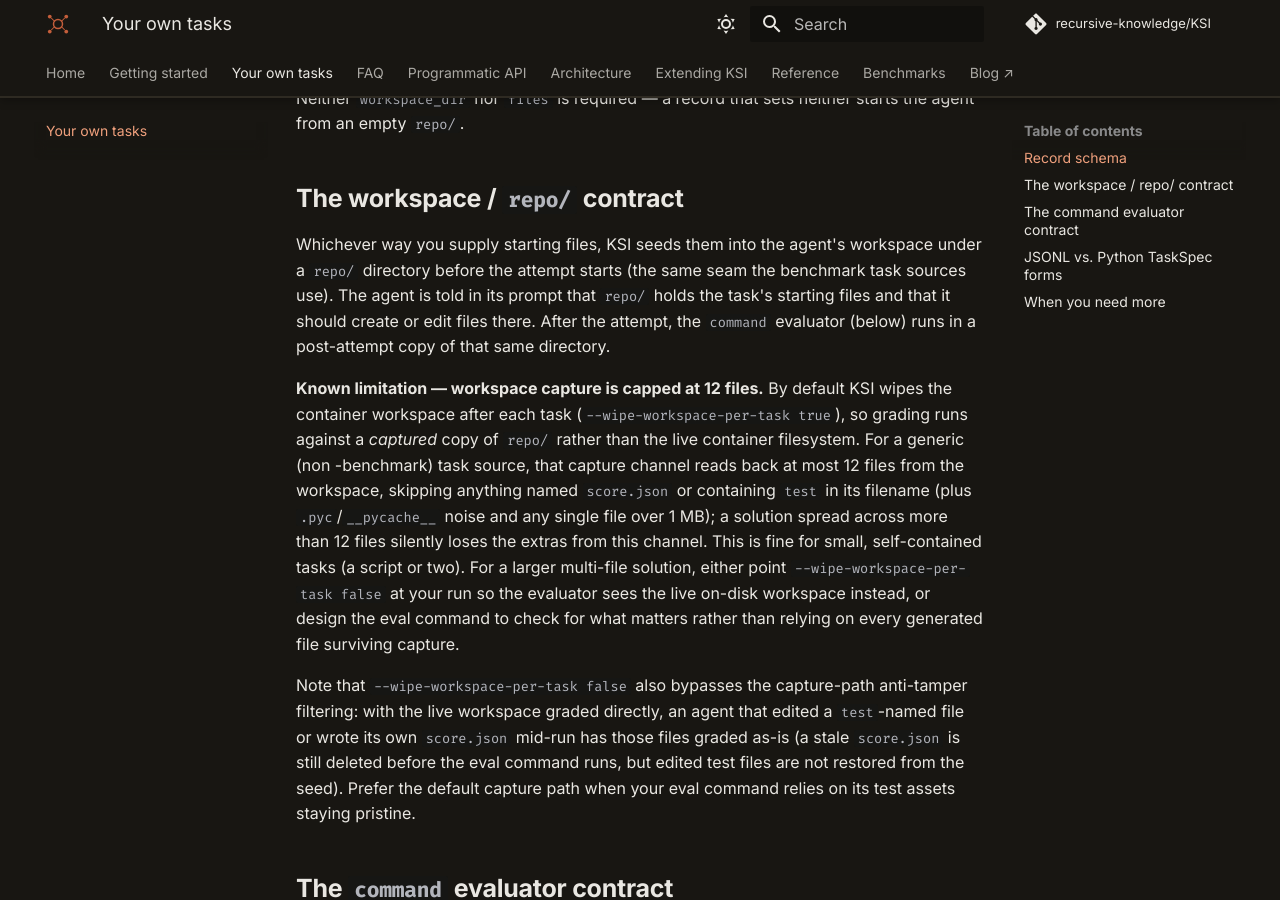
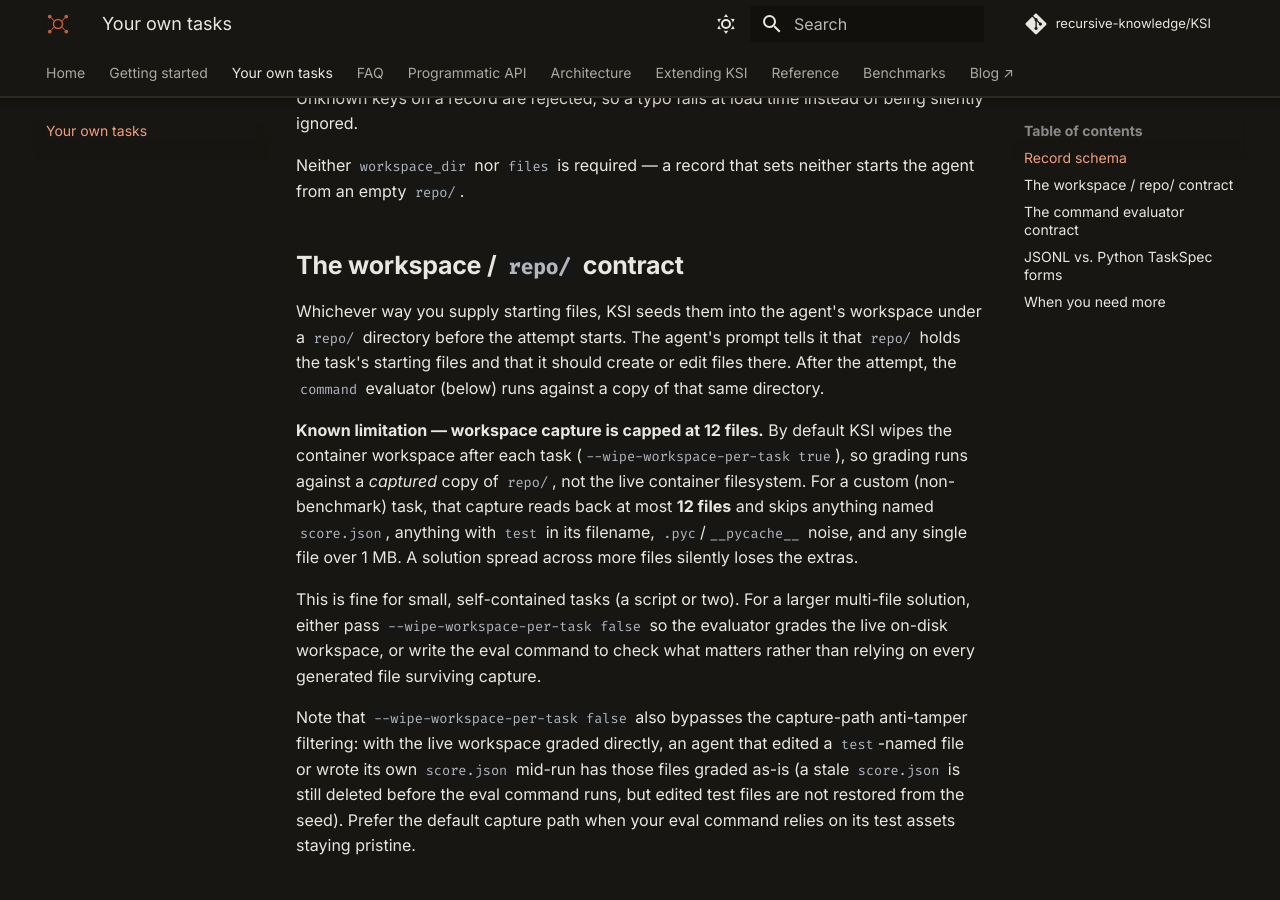
Before and after one commit to recursive-knowledge/KSI, an MkDocs documentation site: the page built from docs/your_own_tasks.md, in a window 1280 px wide and 900 px high, scrolled down 1033 px. Built offline with MkDocs 1.6.1 and Material for MkDocs 9.7.7, drawn with Linux system fonts in a browser that asks for light colours; comment, search, counter and statistics services are not loaded; some of the changed text lies outside the part shown.

Commit message:
docs: smooth the bring-your-own-tasks data-prep read
Make custom-task data prep easier to follow:
- Record schema: lead with what's required vs. optional so the minimum is
  clear before the full annotated example.
- repo/ contract: drop internal 'seam' jargon and simplify the phrasing.
- 12-file capture caveat: split the wall of text into two paragraphs, surface
  the 12-file number, and list the skipped files cleanly.

````diff
--- a/docs/your_own_tasks.md
+++ b/docs/your_own_tasks.md
@@ -6,6 +6,9 @@
 file, and each record becomes one attempt.
 
 ## Record schema
+
+Only `task_id` and `prompt` are required. Add an `eval` command to score the
+attempt, and `files` (or `workspace_dir`) to hand the agent starting files:
 
 ```jsonc
 {
@@ -36,25 +39,23 @@
 ## The workspace / `repo/` contract
 
 Whichever way you supply starting files, KSI seeds them into the agent's
-workspace under a `repo/` directory before the attempt starts (the same seam
-the benchmark task sources use). The agent is told in its prompt that
-`repo/` holds the task's starting files and that it should create or edit
-files there. After the attempt, the `command` evaluator (below) runs in a
-post-attempt copy of that same directory.
+workspace under a `repo/` directory before the attempt starts. The agent's
+prompt tells it that `repo/` holds the task's starting files and that it should
+create or edit files there. After the attempt, the `command` evaluator (below)
+runs against a copy of that same directory.
 
-**Known limitation — workspace capture is capped at 12 files.** By default
-KSI wipes the container workspace after each task
-(`--wipe-workspace-per-task true`), so grading runs against a *captured* copy
-of `repo/` rather than the live container filesystem. For a generic (non
--benchmark) task source, that capture channel reads back at most 12 files
-from the workspace, skipping anything named `score.json` or containing
-`test` in its filename (plus `.pyc`/`__pycache__` noise and any single file
-over 1 MB); a solution spread across more than 12 files silently
-loses the extras from this channel. This is fine for small, self-contained
-tasks (a script or two). For a larger multi-file solution, either point
-`--wipe-workspace-per-task false` at your run so the evaluator sees the live
-on-disk workspace instead, or design the eval command to check for what
-matters rather than relying on every generated file surviving capture.
+**Known limitation — workspace capture is capped at 12 files.** By default KSI
+wipes the container workspace after each task (`--wipe-workspace-per-task true`),
+so grading runs against a *captured* copy of `repo/`, not the live container
+filesystem. For a custom (non-benchmark) task, that capture reads back at most
+**12 files** and skips anything named `score.json`, anything with `test` in its
+filename, `.pyc`/`__pycache__` noise, and any single file over 1 MB. A solution
+spread across more files silently loses the extras.
+
+This is fine for small, self-contained tasks (a script or two). For a larger
+multi-file solution, either pass `--wipe-workspace-per-task false` so the
+evaluator grades the live on-disk workspace, or write the eval command to check
+what matters rather than relying on every generated file surviving capture.
 
 Note that `--wipe-workspace-per-task false` also bypasses the capture-path
 anti-tamper filtering: with the live workspace graded directly, an agent
````
